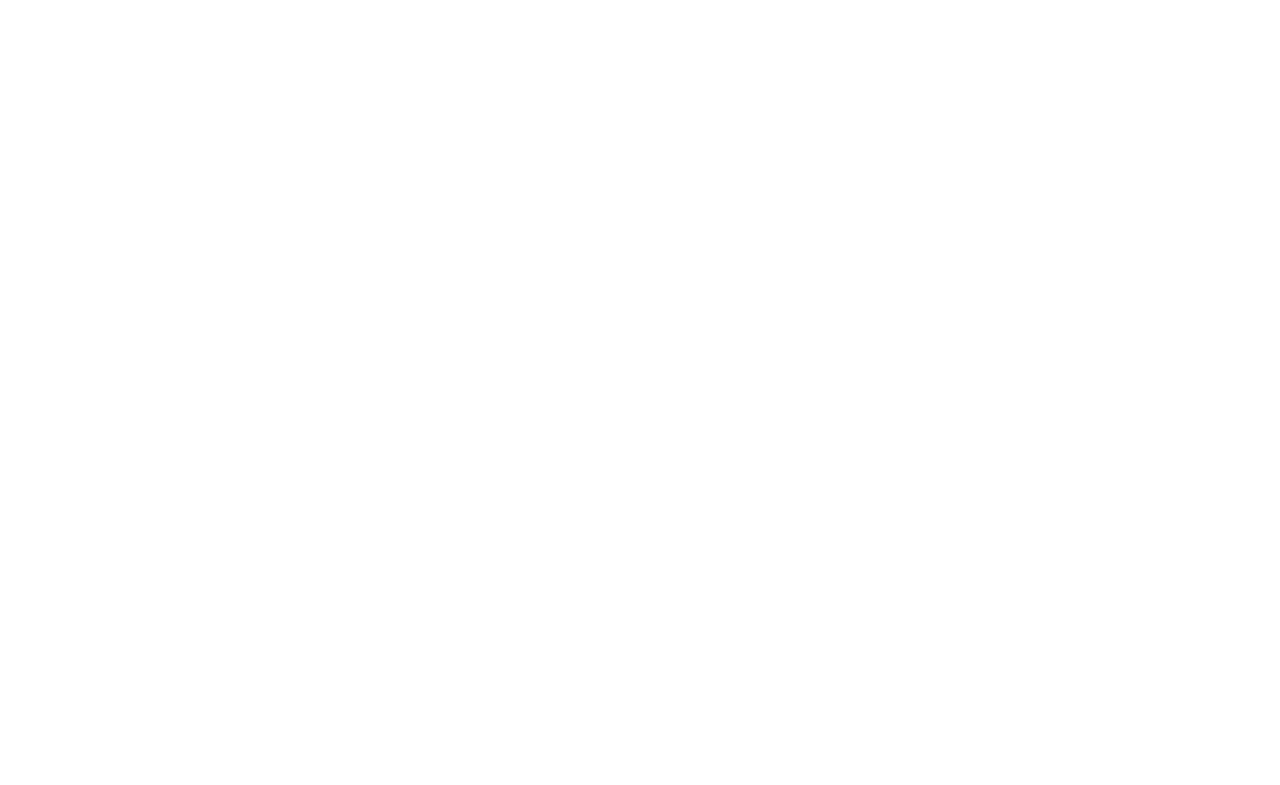
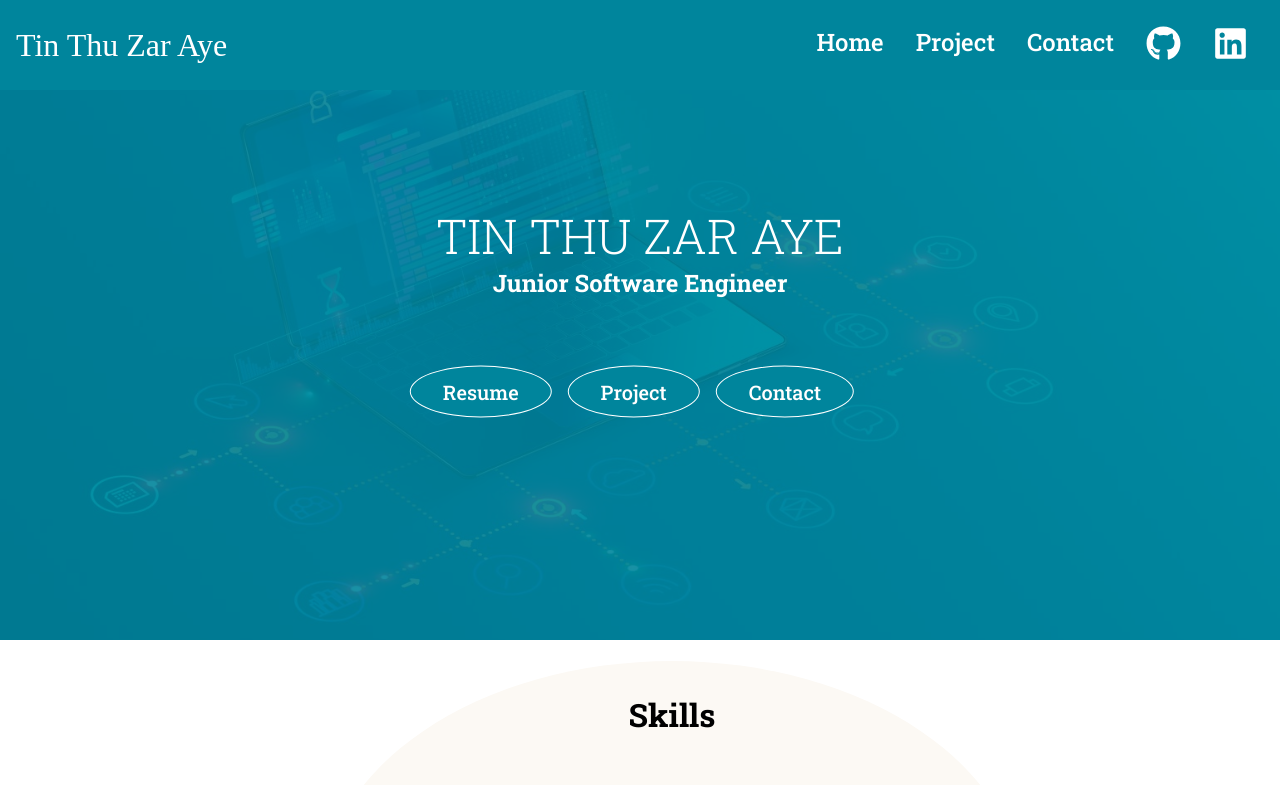
Before and after one commit to TinThuZarAye-TTZA-github/TIN_THU_ZAR_AYE_Protfolio, a React (Create React App) app: page /home in a window 1280 px wide. Before the commit this address had no page. Shown: the top 785 px of the page. Built offline with nearby package versions, Linux system fonts and the light colour scheme.

Commit message:
added routes

```diff
--- a/src/App.js
+++ b/src/App.js
@@ -10,7 +10,8 @@
   return (
     <>
       <Routes>
-        <Route path='/' element={<Home />} />
+        <Route path='/' element={<Home />}></Route>
+        <Route path='/home' element={<Home />} />
         <Route path='/project' element={<Project />} />
         <Route path='/contact' element={<Contact />} />
       </Routes>
--- a/src/components/NavBar.js
+++ b/src/components/NavBar.js
@@ -29,7 +29,7 @@
       </Link>
       <ul className={click ? 'nav-menu active' : 'nav-menu'}>
         <li>
-          <Link to='/'>Home</Link>
+          <Link to='/home'>Home</Link>
         </li>
         <li>
           <Link to='/project'>Project</Link>
```
